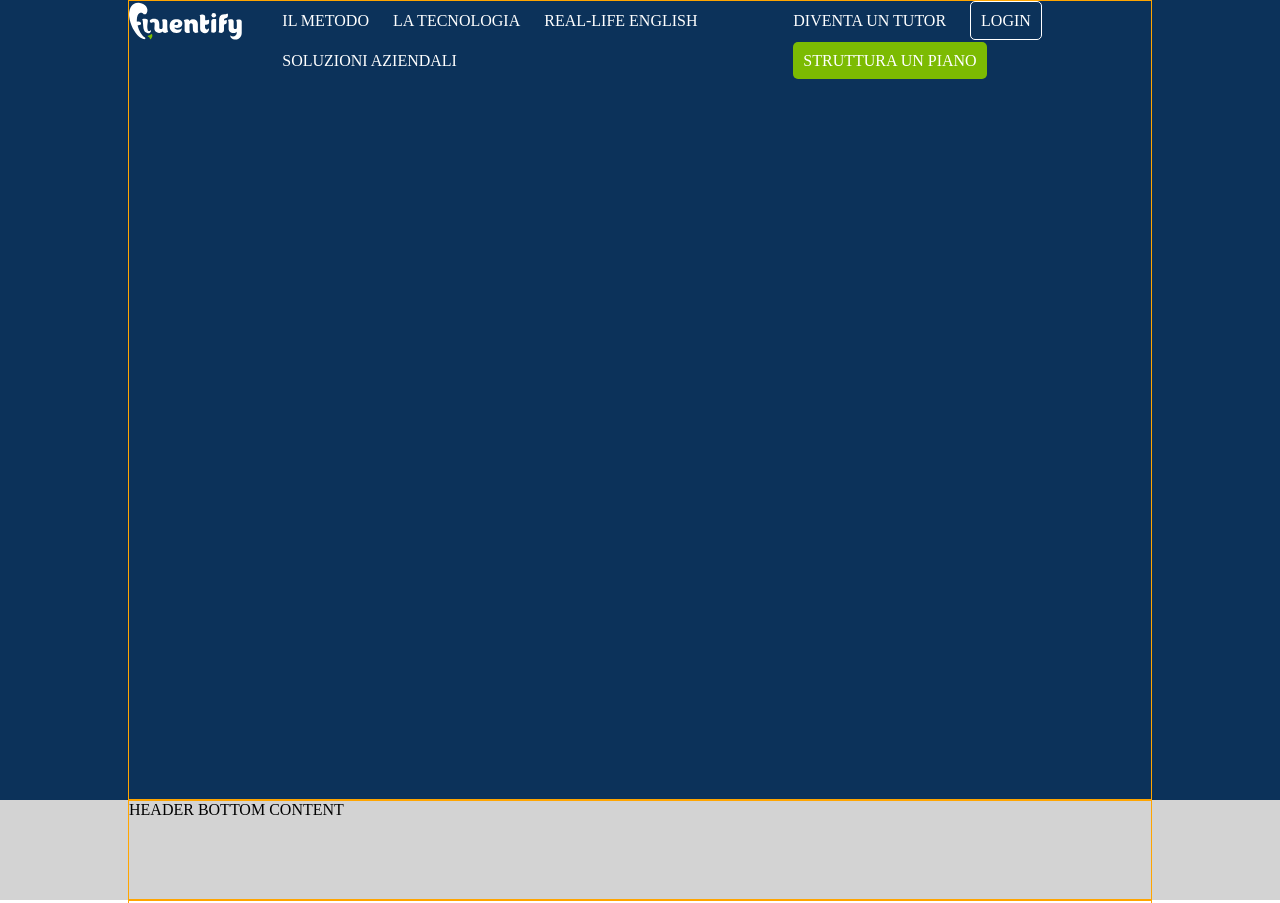
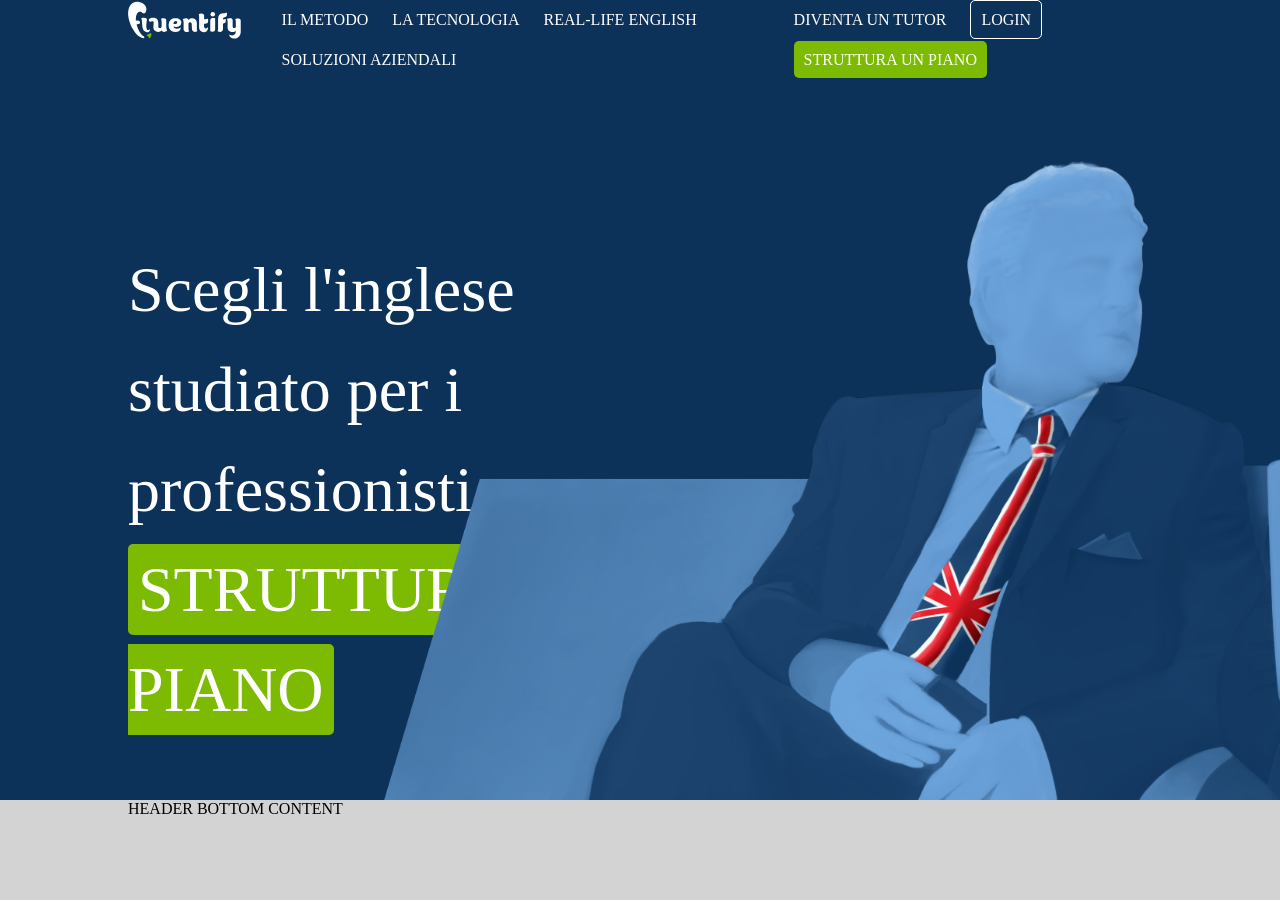
Before and after one commit to simonebresci/htmlcss-fluentify, a plain HTML site: page index.html in a window 1280 px wide. Shown: the top 903 px of the page. Drawn offline with Linux system fonts and the light colour scheme.

Commit message:
modifiche header top

```diff
--- a/css/style.css
+++ b/css/style.css
@@ -21,16 +21,26 @@
   padding: 10px 10px;
 }
 
+.block{
+  display: block;
+}
+
+/* .font-size-standard{
+  font-size: 11px;
+} */
+
+/* /UTILITIES */
 
 /* Imposto larghezza dei contenuti in un unico posto*/
 .header-top-content, .header-bottom-content, .main-content, .select-plan-content{
   width: 80%;
   margin: 0 auto;
-  border: 1px solid orange;
+  /* border: 1px solid orange; */
 }
 
 
 .header-top{
+  position: relative;
   width: 100%;
   height: 100vh;
   background-color: rgb(12,50,90);
@@ -69,7 +79,7 @@
   transform: translate(0%,-50%);
 }
 
-.header-top-bar a {
+.header-top-bar a, .slogan a{
   text-decoration: none;
   color: white;
 
@@ -97,18 +107,21 @@
 }
 
 
-/* .header-top-sfondo{
+
+
+.header-top-sfondo{
   position: absolute;
-  bottom:0px;
-  right: 0px;
-  width: 60vw;
-  height: 60vh;
-  border: 1px solid white;
+  bottom:0%;
+  left: 30%;
+  /* transform: translate(-100%;-100%); */
+  width: 70%;
+  height: 80%;
   background-image: url("../img/sfondo-header.png");
-  background-size: contain;
+  background-size: cover;
   background-repeat: no-repeat;
+  /* border: 1px solid white; */
 
-} */
+}
 
 .header-bottom{
   height: 100px;
@@ -116,9 +129,22 @@
 }
 
 .header-bottom-content{
+  position: relative;
   height: 100%;
 }
 
+.slogan{
+  width: 50%;
+  /* Centra in verticale */
+  position: absolute;
+  left: 0%;
+  top:30%;
+  transform: translate(0%;-50%);
+  /* /Centra in verticale */
+
+  font-size: 64px;
+  line-height: 100px;
+}
 
 .main-content{
   height: 1200px;
--- a/index.html
+++ b/index.html
@@ -30,14 +30,22 @@
                 <li><a class="green-button" href="#">Struttura un piano</a></li>
               </ul>
             </div>
-
           </div>
 
+          <div class="slogan">
+            <div>Scegli l'inglese studiato per i professionisti</div>
+            <span class="green-button"> <a href="#">STRUTTURA UN PIANO</a></div>
+            </span>
+          </div>
+
+
         </div>
-        <!-- <div class="header-top-sfondo">
-        </div> -->
+        <div class="header-top-sfondo">
+          <!-- <img src="./img/sfondo-header.png" alt=" immagine di sfondo header"> -->
+        </div>
       </div>
       <div class="header-bottom">
+
         <div class="header-bottom-content">
           HEADER BOTTOM CONTENT
         </div>
```
